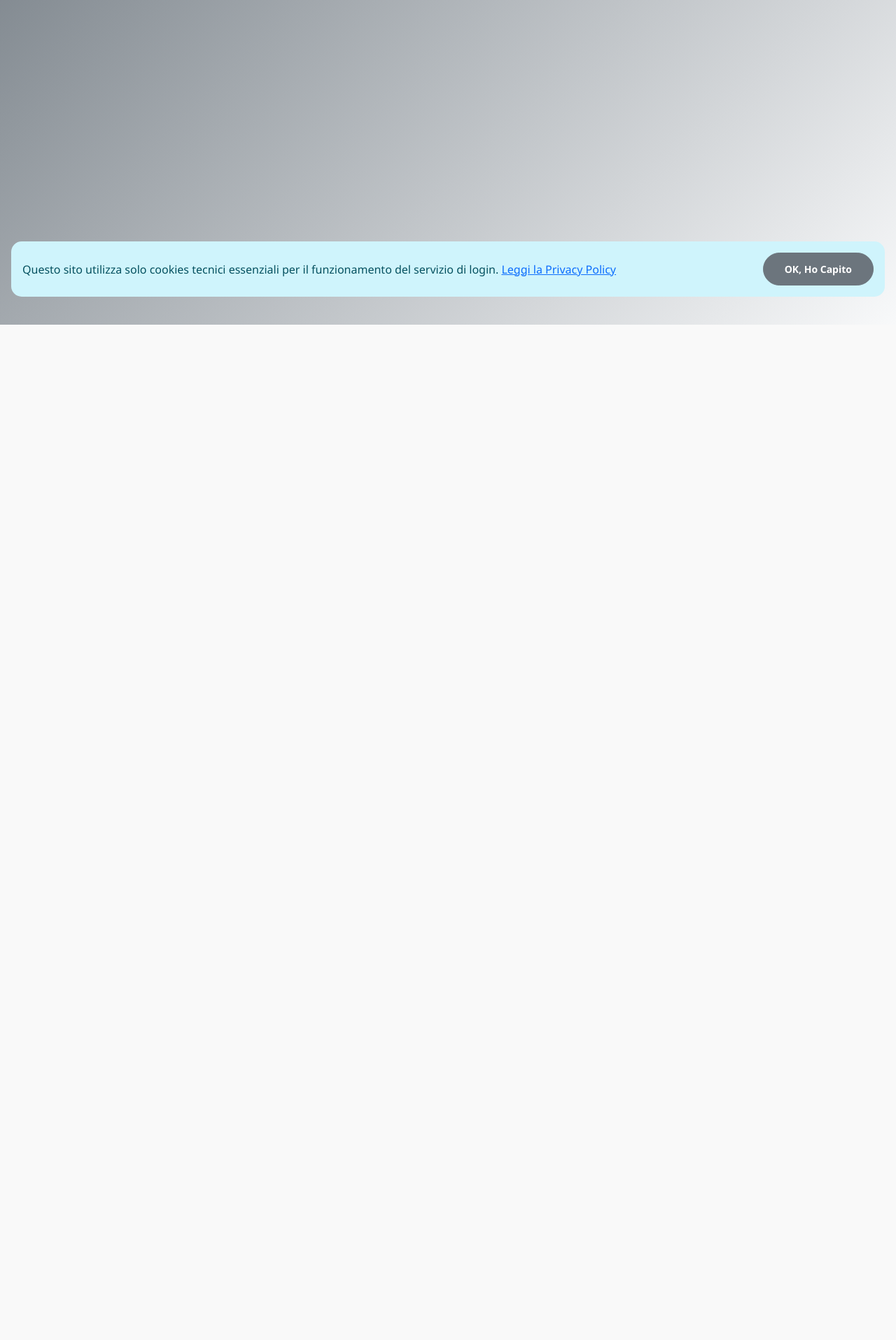
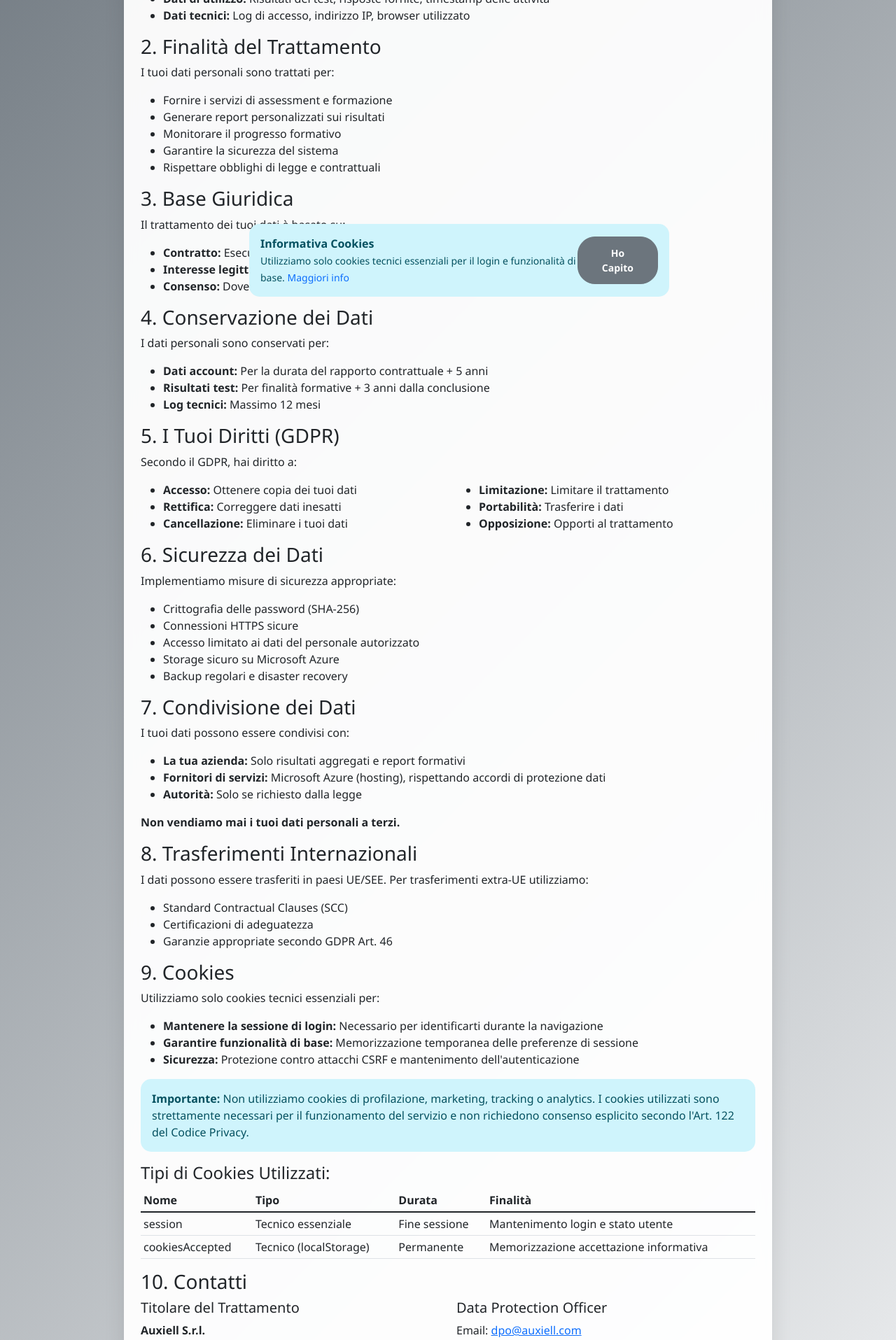
Before and after one commit to matteo-farinelli/azure-deploy, a Flask app: page /privacy-policy in a window 1280 px wide. Shown: the part 360-2275 px from the top of the page at 70% size. Before the commit the page ends 824 px from the top, so only its background shows below. Run offline with Flask 3, Linux system fonts and the light colour scheme; some libraries are stand-ins or nearby versions.

Commit message:
Update privacy_policy.html

```diff
--- a/templates/privacy_policy.html
+++ b/templates/privacy_policy.html
@@ -6,7 +6,7 @@
         <div class="col-md-10">
             <div class="dashboard-card">
                 <h1>Privacy Policy</h1>
-                <p class="text-muted">Ultimo aggiornamento: {{ moment().format('DD/MM/YYYY') }}</p>
+                <p class="text-muted">Ultimo aggiornamento: 29 agosto 2025</p>
 
                 <div class="alert alert-info">
                     <strong>Questa privacy policy si applica a tutti i servizi di assessment e formazione forniti dal Gruppo Auxiell.</strong>
@@ -106,10 +106,43 @@
                 <h3>9. Cookies</h3>
                 <p>Utilizziamo solo cookies tecnici essenziali per:</p>
                 <ul>
-                    <li>Mantenere la sessione di login</li>
-                    <li>Garantire funzionalità di base</li>
-                    <li>Non utilizziamo cookies di profilazione o marketing</li>
+                    <li><strong>Mantenere la sessione di login:</strong> Necessario per identificarti durante la navigazione</li>
+                    <li><strong>Garantire funzionalità di base:</strong> Memorizzazione temporanea delle preferenze di sessione</li>
+                    <li><strong>Sicurezza:</strong> Protezione contro attacchi CSRF e mantenimento dell'autenticazione</li>
                 </ul>
+                <div class="alert alert-info">
+                    <strong>Importante:</strong> Non utilizziamo cookies di profilazione, marketing, tracking o analytics.
+                    I cookies utilizzati sono strettamente necessari per il funzionamento del servizio e non richiedono
+                    consenso esplicito secondo l'Art. 122 del Codice Privacy.
+                </div>
+
+                <h4>Tipi di Cookies Utilizzati:</h4>
+                <div class="table-responsive">
+                    <table class="table table-sm">
+                        <thead>
+                            <tr>
+                                <th>Nome</th>
+                                <th>Tipo</th>
+                                <th>Durata</th>
+                                <th>Finalità</th>
+                            </tr>
+                        </thead>
+                        <tbody>
+                            <tr>
+                                <td>session</td>
+                                <td>Tecnico essenziale</td>
+                                <td>Fine sessione</td>
+                                <td>Mantenimento login e stato utente</td>
+                            </tr>
+                            <tr>
+                                <td>cookiesAccepted</td>
+                                <td>Tecnico (localStorage)</td>
+                                <td>Permanente</td>
+                                <td>Memorizzazione accettazione informativa</td>
+                            </tr>
+                        </tbody>
+                    </table>
+                </div>
 
                 <h3>10. Contatti</h3>
                 <div class="row">
@@ -169,4 +202,47 @@
         </div>
     </div>
 </div>
+
+<!-- Cookie Notice -->
+<div id="cookie-notice" class="alert alert-info position-fixed bottom-0 start-50 translate-middle-x m-3" style="display: none; max-width: 600px; z-index: 1050;">
+    <div class="d-flex flex-column flex-md-row justify-content-between align-items-center">
+        <div class="mb-2 mb-md-0">
+            <strong>Informativa Cookies</strong><br>
+            <small>
+                Utilizziamo solo cookies tecnici essenziali per il login e funzionalità di base.
+                <a href="{{ url_for('privacy_policy') }}" class="text-decoration-none">Maggiori info</a>
+            </small>
+        </div>
+        <button type="button" class="btn btn-sm btn-primary" onclick="acceptCookies()">
+            Ho Capito
+        </button>
+    </div>
+</div>
+
+<script>
+function acceptCookies() {
+    try {
+        localStorage.setItem('cookiesAccepted', 'true');
+    } catch(e) {
+        // Fallback if localStorage not available
+        document.cookie = 'cookiesAccepted=true; path=/; max-age=31536000';
+    }
+    document.getElementById('cookie-notice').style.display = 'none';
+}
+
+// Show notice if not already accepted
+document.addEventListener('DOMContentLoaded', function() {
+    let accepted = false;
+    try {
+        accepted = localStorage.getItem('cookiesAccepted') === 'true';
+    } catch(e) {
+        // Check cookie fallback
+        accepted = document.cookie.includes('cookiesAccepted=true');
+    }
+
+    if (!accepted) {
+        document.getElementById('cookie-notice').style.display = 'block';
+    }
+});
+</script>
 {% endblock %}
```
